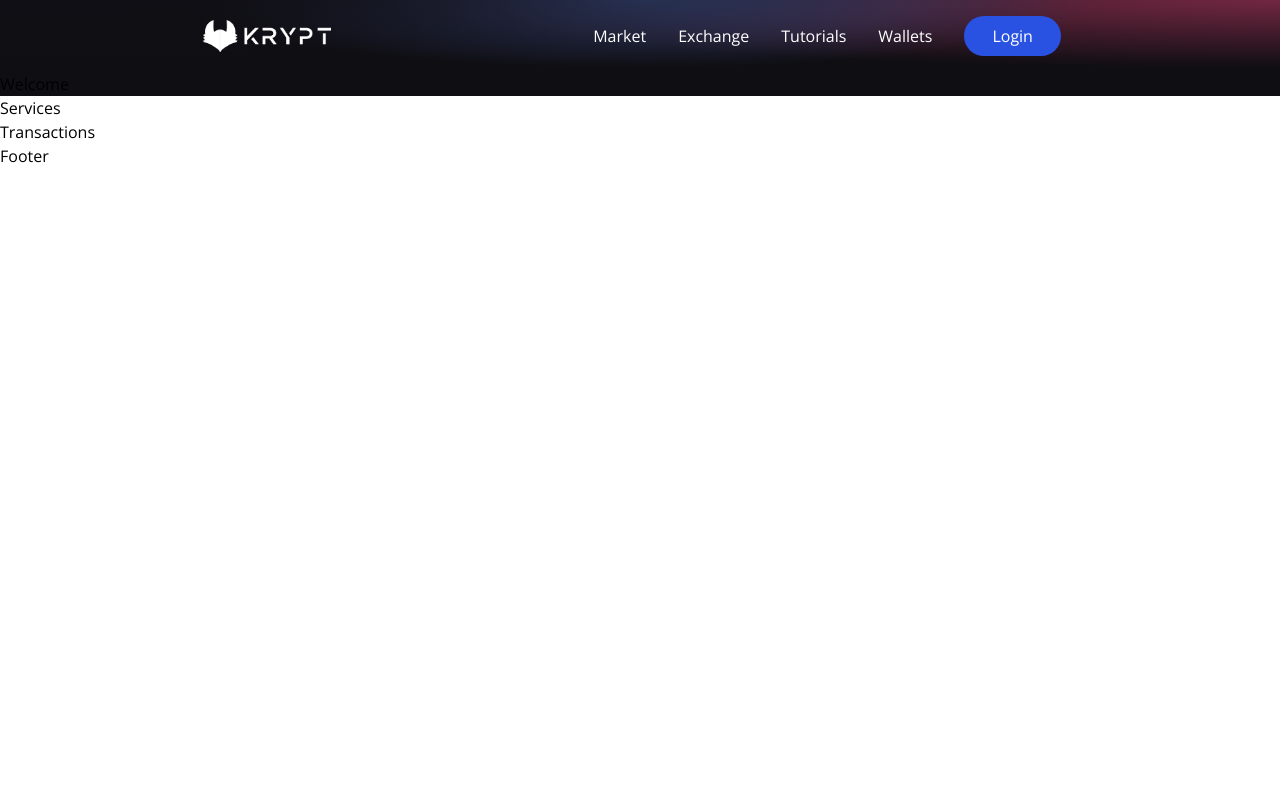
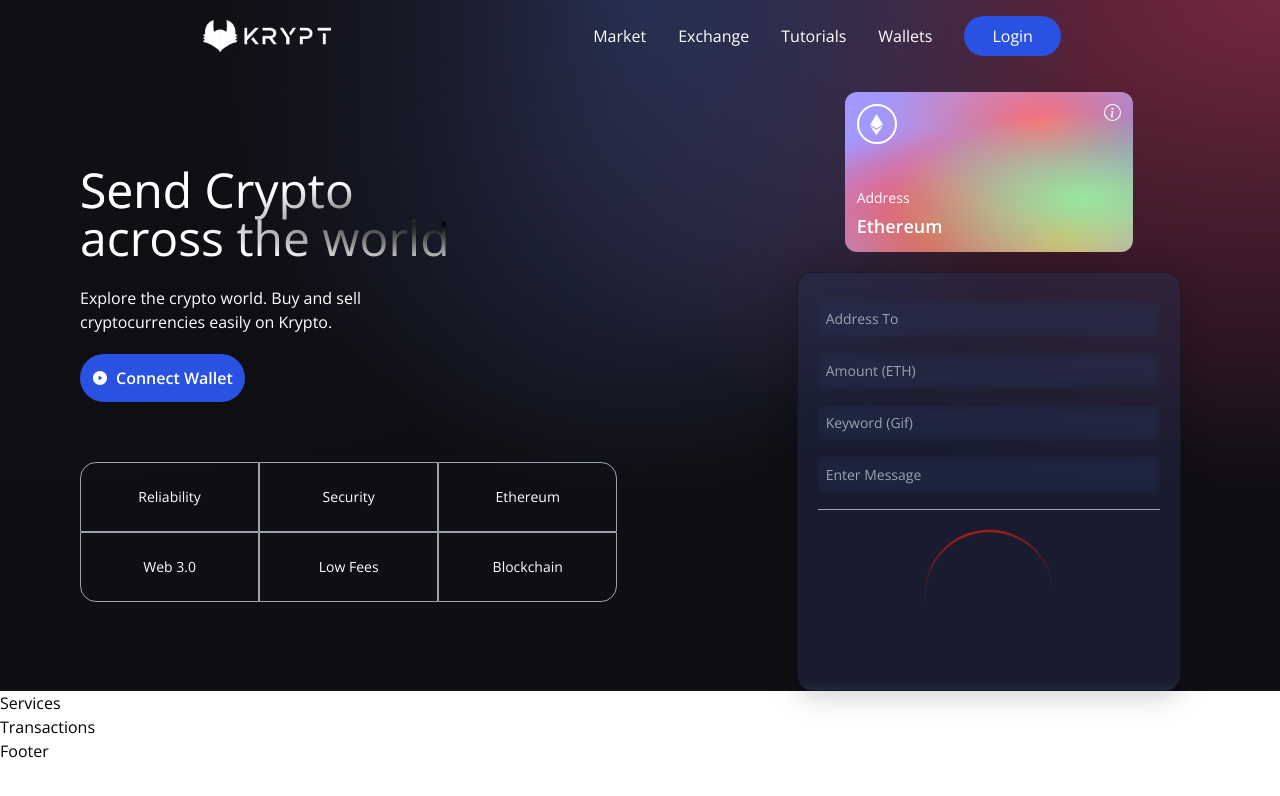
Before and after one commit to Diogo0602x/KRYPT, a React (Vite) app in the folder client/: page / in a window 1280 px wide. Shown: the top 796 px of the page. Built offline with nearby package versions, Linux system fonts and the light colour scheme.

Commit message:
Loader done

```diff
--- a/client/src/components/Loader.jsx
+++ b/client/src/components/Loader.jsx
@@ -1,7 +1,7 @@
-const Loader = () => {
-    return (
-        <h1>Loader</h1>
-    );
-}
+const Loader = () => (
+    <div className="flex justify-center items-center py-3">
+      <div className="animate-spin rounded-full h-32 w-32 border-b-2 border-red-700" />
+    </div>
+  );
 
-export default Loader;
+  export default Loader;
--- a/client/src/components/Navbar.jsx
+++ b/client/src/components/Navbar.jsx
@@ -15,7 +15,7 @@
 
     return (
         <nav className='w-full flex md:justify-center justify-between items-center p-4'>
-            <div className="md:flex-[0.5] flex-initial justify-center items-center">
+            <div className='md:flex-[0.5] flex-initial justify-center items-center'>
                 <img src={logo} alt='logo' className="w-32 cursor-pointer"/>
             </div>
             <ul className='text-white md:flex hidden list-none flex-row justify-between items-center flex-initial'>
@@ -27,12 +27,12 @@
                 </li>
             </ul>
             <div className='flex relative'>
-                {!toggleMenu
+                {toggleMenu
                     ? <AiOutlineClose fontSize={28} className='text-white md:hidden cursor-pointer' onClick={() => setToggleMenu(true)}/>
                     : <HiMenuAlt4 fontSize={28} className='text-white md:hidden cursor-pointer' onClick={() => setToggleMenu(false)}/>}
                 {toggleMenu && (
                     <ul
-                         className='z-10 fixed top-0 -right-2 p-3 w-[70vw] h-screen shadow-2x1 md:hidden list-none flex flex-col justify-start items-end rounded-md blue-glassmorphism text-white animate-slide-in'
+                         className='z-10 fixed -top-0 -right-2 p-3 w-[70vw] h-screen shadow-2xl md:hidden list-none flex flex-col justify-start items-end rounded-md blue-glassmorphism text-white animate-slide-in'
                     >
                         <li className='text-xl w-full my-2'>
                             <AiOutlineClose onClick={() => setToggleMenu(false)}/>
--- a/client/src/components/Welcome.jsx
+++ b/client/src/components/Welcome.jsx
@@ -1,6 +1,117 @@
+import { AiFillPlayCircle } from 'react-icons/ai';
+import { SiEthereum } from 'react-icons/si';
+import { BsInfoCircle } from 'react-icons/bs';
+
+import { Loader } from './';
+
+const commonStyles = 'min-h-[70px] sm:px-0 px-2 sm:min-w-[120px] flex justify-center items-center border-[0.5px] border-gray-400 text-sm font-light text-white';
+
+const Input = ({placeholder, name ,type, value, handleChange}) => (
+    <input
+        placeholder={placeholder}
+        type={type}
+        step='0.0001'
+        value={value}
+        onChange={(e) => handleChange(e, name)}
+        className='my-2 w-full rounded-sm p-2 outline-none bg-transparent text-white border-none text-sm white-glassmorphism'
+    />
+);
+
 const Welcome = () => {
+
+    const connectWallet = () => {
+
+    }
+
+    const handleSubmit = () => {
+
+    }
+
     return (
-        <h1>Welcome</h1>
+        <div className='flex w-full justify-center items-center'>
+            <div className='flex mf:flex-row flex-col items-start justify-between md:p-20 py-12 px-4'>
+                <div className='flex flex-1 justify-start items-start flex-col mf:mr-10'>
+                    <h1 className='text-3xl sm:text-5xl text-white text-gradient py-1'>
+                        Send Crypto <br/> across the world
+                    </h1>
+                </div>
+                <p className='text-left mt-5 text-white font-light md:w-9/12 w-11/12 text-base'>
+                    Explore the crypto world. Buy and sell cryptocurrencies easily on Krypto.
+                </p>
+                <button
+                    type="button"
+                    onClick={connectWallet}
+                    className="flex flex-row justify-center items-center my-5 bg-[#2952e3] p-3 rounded-full cursor-pointer hover:bg-[#2546bd]"
+                >
+                    <AiFillPlayCircle className="text-white mr-2" />
+                    <p className="text-white text-base font-semibold">
+                        Connect Wallet
+                    </p>
+                </button>
+
+                <div className='grid sm:grid-cols-3 grid-cols-2 w-full mt-10'>
+                    <div className={`rounded-tl-2xl ${commonStyles}`}>
+                        Reliability
+                    </div>
+                    <div className={commonStyles}>Security</div>
+                    <div className={`rounded-tr-2xl ${commonStyles}`}>
+                        Ethereum
+                    </div>
+                    <div className={`rounded-bl-2xl ${commonStyles}`}>
+                        Web 3.0
+                    </div>
+                    <div className={commonStyles}>Low Fees</div>
+                    <div className={`rounded-br-2xl ${commonStyles}`}>
+                        Blockchain
+                    </div>
+                </div>
+            </div>
+
+
+            <div className='flex flex-col flex-1 items-center justify-start w-full md:mt-0 mt-10'>
+                <div className='p-3 flex justify-end items-start flex-col rounded-xl h-40 sm:w-72 w-full my-5 eth-card .white-glassmorphism'>
+                    <div className='flex justify-between flex-col w-full h-full'>
+                        <div className='flex justify-between items-start'>
+                            <div className='w-10 h-10 rounded-full border-2 border-white flex justify-center items-center'>
+                                <SiEthereum fontSize={21} color='#fff'/>
+                            </div>
+                            <BsInfoCircle fontSize={17} color='#fff'/>
+                        </div>
+                        <div>
+                            <p className='text-white font-light text-sm'>
+                                Address
+                            </p>
+                            <p className='text-white font-semibold text-lg mt-1'>
+                                Ethereum
+                            </p>
+                        </div>
+                    </div>
+                </div>
+
+
+                <div className='p-5 sm:w-96 w-full flex flex-col jusify-start items-center blue-glassmorphism'>
+                    <Input placeholder='Address To' name='addressTo' type='text' handleChange={() => {}} />
+                    <Input placeholder='Amount (ETH)' name='amount' type='number' handleChange={() => {}} />
+                    <Input placeholder='Keyword (Gif)' name='keyword' type='text' handleChange={() => {}} />
+                    <Input placeholder='Enter Message' name='message' type='text' handleChange={() => {}} />
+
+                    <div className='h-[1px] w-full bg-gray-400 my-2'/>
+
+                    {true ? (
+                        <Loader/>
+                    ): (
+                        <button
+                            type='button'
+                            onClick={handleSubmit}
+                            className='text-white w-full mt-2 border-[1px] p-2 border-[#3d47c] rounded-full cursor-pointer'
+                        >
+                            Send Now
+                        </button>
+                    )}
+                </div>
+
+            </div>
+        </div>
     );
 }
 
```
